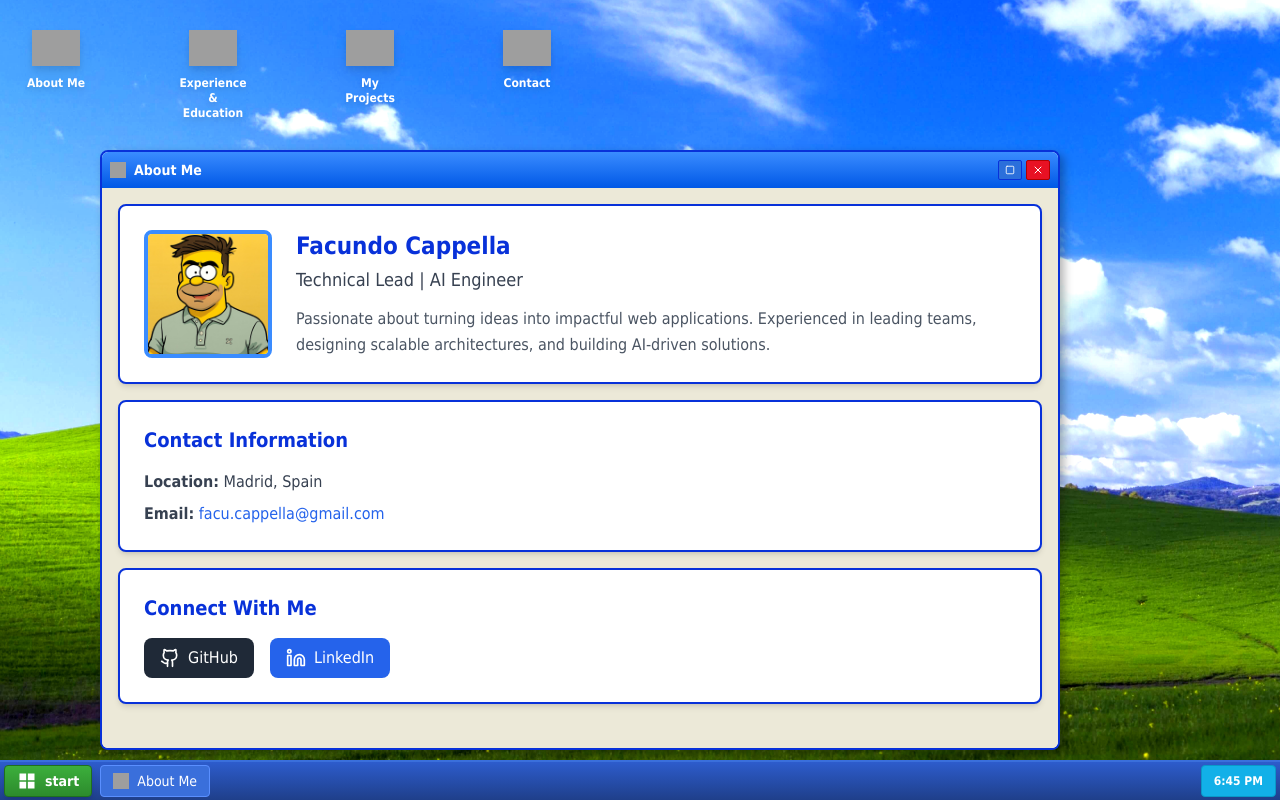
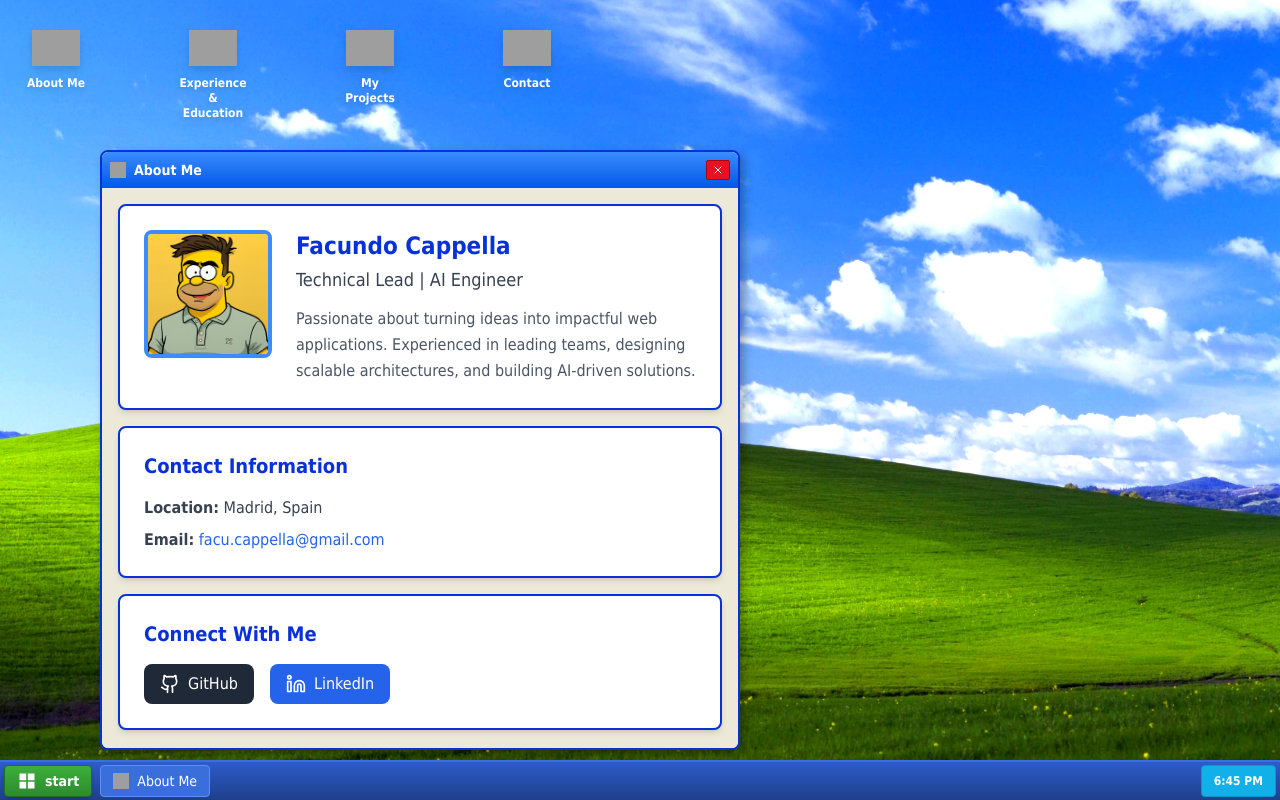
Before and after one commit to fsystemweb/xp-portfolio, a React (Vite) app: page / in a window 1280 px wide. Both pictures are taken after a click on the button "About Me". Built offline with nearby package versions, Linux system fonts and the light colour scheme; grey boxes are pictures that could not be loaded; a web font is replaced by a local one.

Commit message:
add unit test

```diff
--- a/src/App.tsx
+++ b/src/App.tsx
@@ -148,6 +148,7 @@ function App() {
         activeWindow={activeWindow}
         onWindowClick={handleWindowClick}
         onStartMenuClick={openWindow}
+        data={portfolioData.personal}
       />
     </div>
   );
--- a/src/components/Taskbar.tsx
+++ b/src/components/Taskbar.tsx
@@ -1,6 +1,14 @@
 import React, { useState, useEffect } from 'react';
 
+interface TaskbarDataProps {
+
+  fullname: string;
+
+}
+
+
 interface TaskbarProps {
+  data: TaskbarDataProps;
   openWindows: Array<{ id: string; title: string; icon: React.ReactNode }>;
   activeWindow: string | null;
   onWindowClick: (id: string) => void;
@@ -8,6 +16,7 @@ interface TaskbarProps {
 }
 
 export const Taskbar: React.FC<TaskbarProps> = ({
+  data,
   openWindows,
   activeWindow,
   onWindowClick,
@@ -80,11 +89,10 @@ export const Taskbar: React.FC<TaskbarProps> = ({
             <button
               key={window.id}
               onClick={() => onWindowClick(window.id)}
-              className={`h-8 px-3 rounded flex items-center gap-2 text-sm border transition-colors ${
-                activeWindow === window.id
-                  ? 'bg-[#3A6FDB] border-[#5A8FFF] text-white'
-                  : 'bg-[#2D5CCC] border-[#4A7FEB] text-white hover:bg-[#3A6FDB]'
-              }`}
+              className={`h-8 px-3 rounded flex items-center gap-2 text-sm border transition-colors ${activeWindow === window.id
+                ? 'bg-[#3A6FDB] border-[#5A8FFF] text-white'
+                : 'bg-[#2D5CCC] border-[#4A7FEB] text-white hover:bg-[#3A6FDB]'
+                }`}
             >
               <div className="w-4 h-4">{window.icon}</div>
               <span className="truncate max-w-[150px]">{window.title}</span>
@@ -102,12 +110,10 @@ export const Taskbar: React.FC<TaskbarProps> = ({
           <div className="fixed inset-0 z-40" onClick={() => setShowStartMenu(false)} />
           <div className="fixed bottom-10 left-0 w-80 bg-gradient-to-b from-[#4A7FEB] to-[#2D5CCC] border-2 border-[#3A6FDB] rounded-tr-lg shadow-2xl z-50">
             <div className="flex flex-col">
-              {/* Header with "Windows XP" */}
               <div className="bg-gradient-to-t from-[#3A6FDB] to-[#1F3F8A] py-6 px-4">
-                <span className="text-white font-bold text-sm">Windows XP</span>
+                <span className="text-white font-bold text-sm">{data.fullname}</span>
               </div>
 
-              {/* Menu items */}
               <div className="bg-white">
                 {menuItems.map((item) => (
                   <button
--- a/src/components/Window.tsx
+++ b/src/components/Window.tsx
@@ -1,4 +1,4 @@
-import { X, Minus, Square } from 'lucide-react';
+import { X } from 'lucide-react';
 import { useDraggable } from '../hooks/use-draggable';
 import { useIsDesktop } from '../hooks/use-is-desktop';
 
@@ -7,7 +7,6 @@ interface WindowProps {
   children: React.ReactNode;
   icon?: React.ReactNode;
   onClose: () => void;
-  onMinimize?: () => void;
   initialPosition?: { x: number; y: number };
 }
 
@@ -16,7 +15,6 @@ export const Window: React.FC<WindowProps> = ({
   children,
   icon,
   onClose,
-  onMinimize,
   initialPosition = { x: 100, y: 100 },
 }) => {
   const isDesktop = useIsDesktop(1024);
@@ -53,7 +51,7 @@ export const Window: React.FC<WindowProps> = ({
   return (
     <div
       ref={dragRef}
-      className={`absolute w-3/4 h-[75vh] max-w-full bg-white border-2 border-[#0831D9] rounded-lg shadow-2xl overflow-hidden flex flex-col`} style={{
+      className={`absolute w-1/2 h-[75vh] max-w-full bg-white border-2 border-[#0831D9] rounded-lg shadow-2xl overflow-hidden flex flex-col`} style={{
         left: `${position.x}px`,
         top: `${position.y}px`,
         boxShadow: '4px 4px 10px rgba(0, 0, 0, 0.3)',
@@ -68,22 +66,6 @@ export const Window: React.FC<WindowProps> = ({
           <span className="text-white text-sm font-bold">{title}</span>
         </div>
         <div className="flex gap-1">
-          {onMinimize && (
-            <button
-              onClick={onMinimize}
-              className="w-6 h-5 bg-[#2B6FDB] hover:bg-[#4A8EFF] flex items-center justify-center border border-[#0831D9] rounded-sm"
-              aria-label="Minimize"
-            >
-              <Minus size={12} className="text-white" />
-            </button>
-          )}
-          <button
-            className="w-6 h-5 bg-[#2B6FDB] hover:bg-[#4A8EFF] flex items-center justify-center border border-[#0831D9] rounded-sm"
-            aria-label="Maximize"
-            disabled
-          >
-            <Square size={10} className="text-white" />
-          </button>
           <button
             onClick={onClose}
             className="w-6 h-5 bg-[#E81123] hover:bg-[#FF2D3F] flex items-center justify-center border border-[#B00000] rounded-sm"
```
Also changed, not shown: 2 other files (tests, documents, lock files or other folders).
